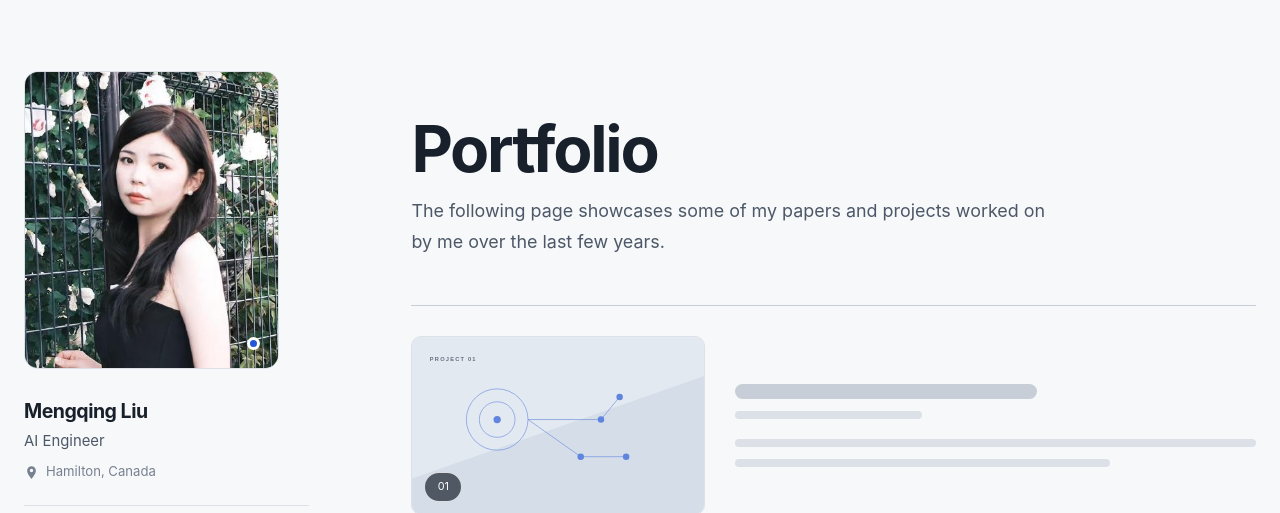
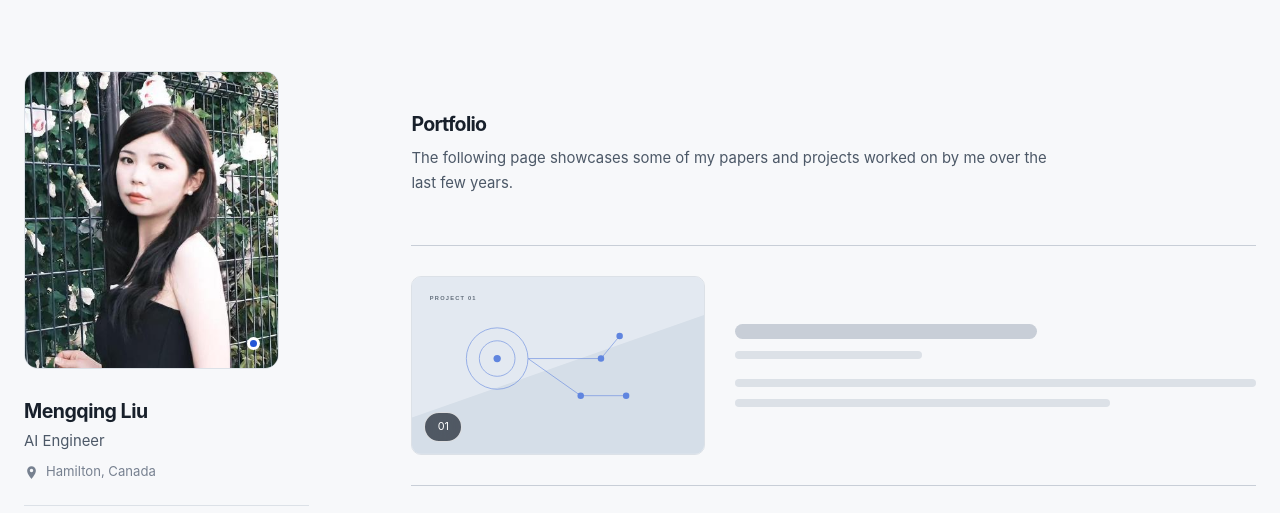
Before and after one commit to pieckliu/pieckliu.github.io, a plain HTML site: page index.html in a window 1280 px wide. Shown: the part 77-590 px from the top of the page. Drawn offline with Linux system fonts and the light colour scheme.

Commit message:
change front size

```diff
--- a/css/style.css
+++ b/css/style.css
@@ -72,8 +72,8 @@ h3 { font-size: 1.45rem; font-weight: 650; }
 .profile-meta a:hover { color: var(--accent); }
 .profile-meta svg { width: 17px; height: 17px; fill: currentColor; }
 .hero-content { padding-top: 42px; }
-.portfolio-title { margin-bottom: 11px; font-size: clamp(2.8rem, 5vw, 4.6rem); }
-.hero-description--lead { max-width: 650px; margin-bottom: 0; color: var(--ink); font-size: clamp(1rem, 1.4vw, 1.15rem); line-height: 1.7; }
+.portfolio-title { margin-bottom: 11px; font-size: 1.22rem; }
+.hero-description--lead { max-width: 650px; margin-bottom: 0; color: var(--ink); font-size: 0.93rem; line-height: 1.7; }
 .home-project-list { margin-top: 48px; border-top: 1px solid var(--line-dark); }
 .home-project-item { display: grid; grid-template-columns: minmax(150px, 0.72fr) minmax(0, 1.28fr); gap: 30px; padding-block: 30px; border-bottom: 1px solid var(--line-dark); }
 .home-project-visual { position: relative; overflow: hidden; aspect-ratio: 18 / 11; border: 1px solid var(--line); border-radius: 10px; background: var(--panel); }
```
